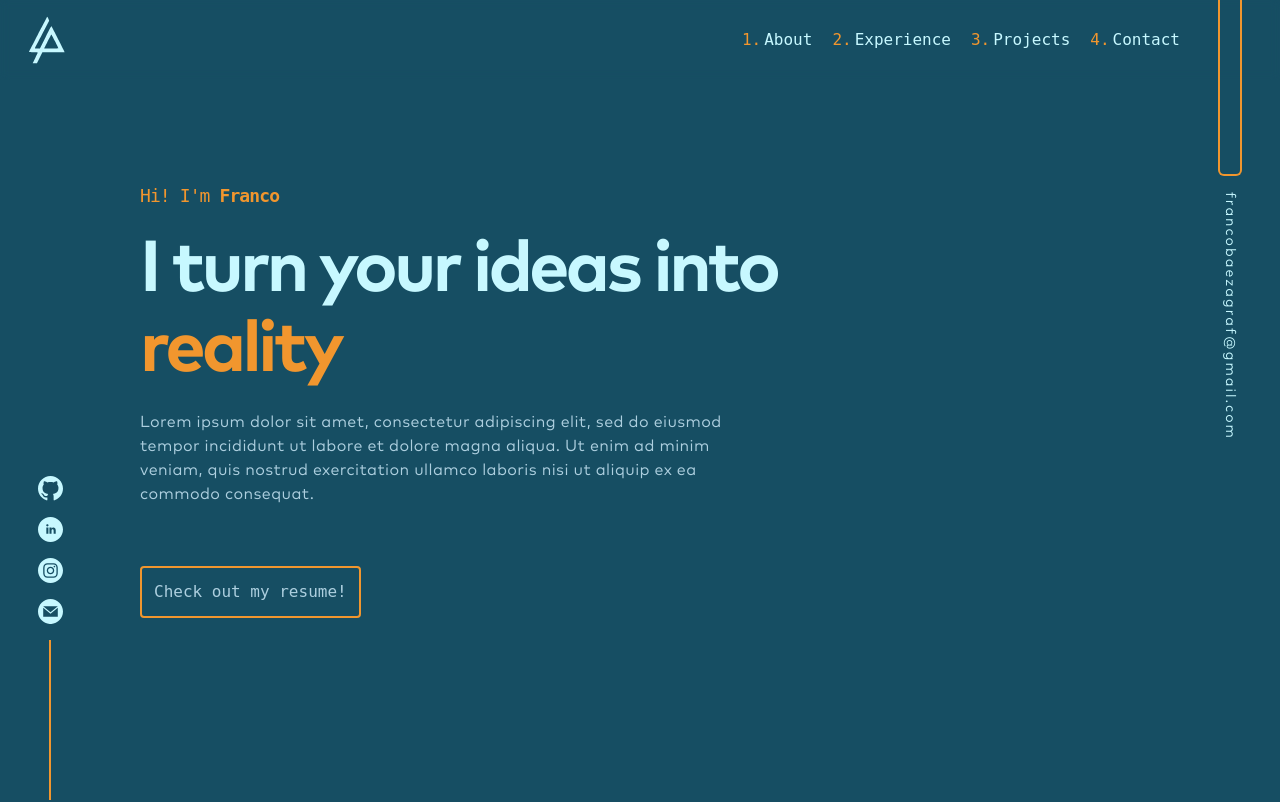
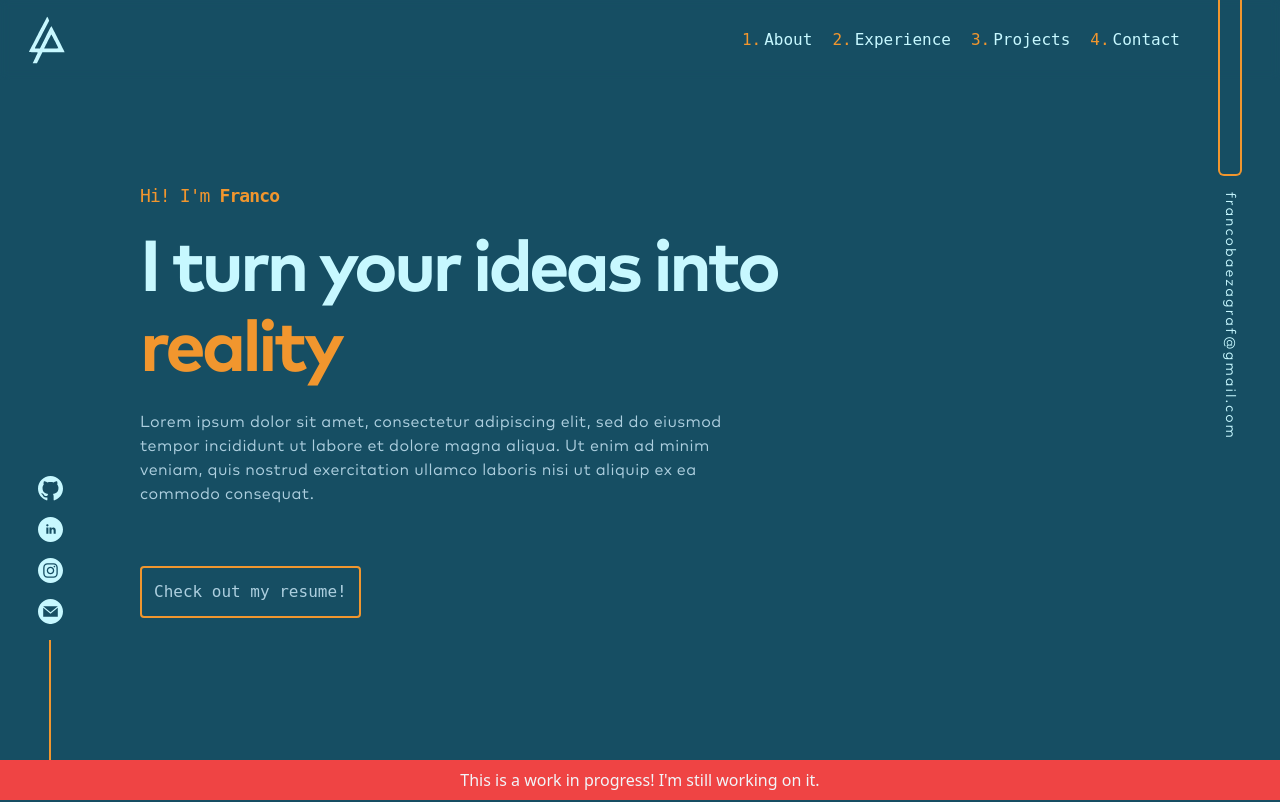
Before and after one commit to FrancoBaeza/my-portfolio, a React (Vite) app: page / in a window 1280 px wide. Shown: the top 802 px of the page. Built offline with nearby package versions, Linux system fonts and the light colour scheme; a web font is replaced by a local one.

Commit message:
WIP message

```diff
--- a/src/components/LandPage.jsx
+++ b/src/components/LandPage.jsx
@@ -211,6 +211,11 @@ export default () => {
                     francobaezagraf@gmail.com
                 </a>
             </div>
+
+            {/* development message */}
+            <div className="fixed bottom-0 h-10 bg-red-500 w-screen z-[1000] flex justify-center items-center text-slate-100">
+                This is a work in progress! I'm still working on it.
+            </div>
         </div>
     );
 };
```
